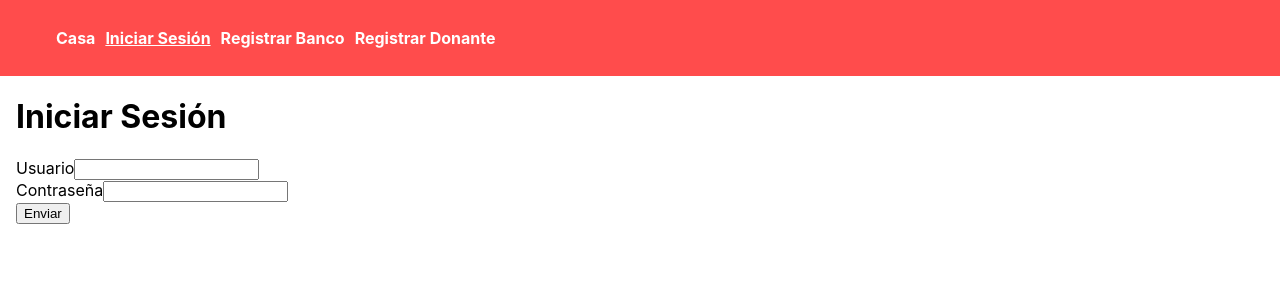
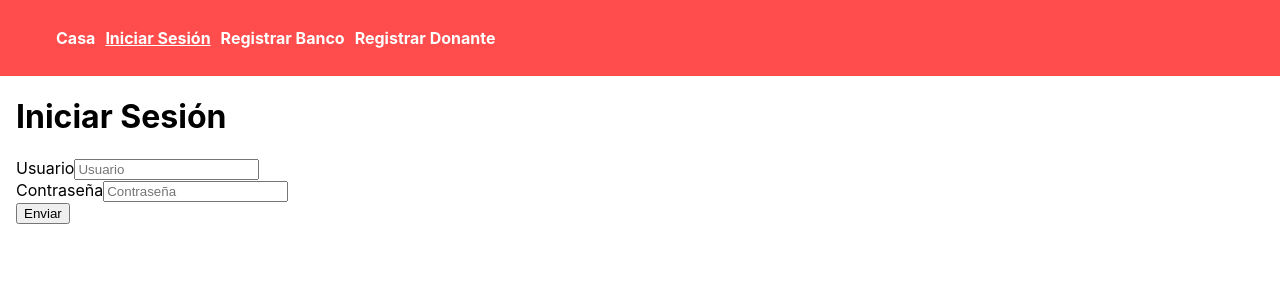
Before and after one commit to ElCabris/blood-bank, a React (Create React App) app in the folder frontend/: page /login in a window 1280 px wide. Shown: the top 300 px of the page. Built offline with nearby package versions, Linux system fonts and the light colour scheme.

Commit message:
feat: login connection and home pages (#38)
- Two temporary users are created, one for donor and one for bank
- Homs for each type of user are connected
- bank users are redirected to `/bank`
- donor users are redirected to `/donor`

```diff
--- a/frontend/src/pages/Login.js
+++ b/frontend/src/pages/Login.js
@@ -1,13 +1,49 @@
+import React, { useState } from "react";
+import { useNavigate } from "react-router-dom";
 import InputData from "../components/InputData";
+
 function Login() {
+  const [user, setUser] = useState("");
+  const [password, setPassword] = useState(""); // Estado para la contraseña
+  const [showError, setShowError] = useState(false);
+  const navigate = useNavigate();
+
+  const handleSubmit = (e) => {
+    e.preventDefault();
+
+    if (user === "donor" && password === "donorpass") {
+      navigate("/donor");
+    } else if (user === "bank" && password === "bankpass") {
+      navigate("/bank");
+    } else {
+      setShowError(true);
+    }
+  };
+
   return (
     <>
       <h1>Iniciar Sesión</h1>
-		<form>
-			<InputData>Usuario</InputData>
-			<InputData>Contraseña</InputData>
+      <form onSubmit={handleSubmit}>
+        <InputData
+          value={user}
+          onChange={(e) => setUser(e.target.value)}
+          placeholder="Usuario"
+        >
+          Usuario
+        </InputData>
+        <InputData
+          type="password"
+          value={password}
+          onChange={(e) => setPassword(e.target.value)}
+          placeholder="Contraseña"
+        >
+          Contraseña
+        </InputData>
+        <button type="submit">Enviar</button>
       </form>
-		<button>Enviar</button>
+      {showError && (
+        <p style={{ color: "red" }}>Usuario o contraseña incorrectos</p>
+      )}
     </>
   );
 }
```
Lines whose indentation alone changed are shown as unchanged.
